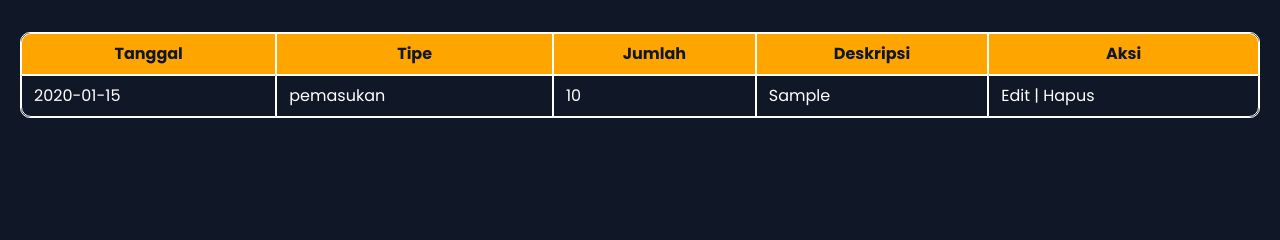
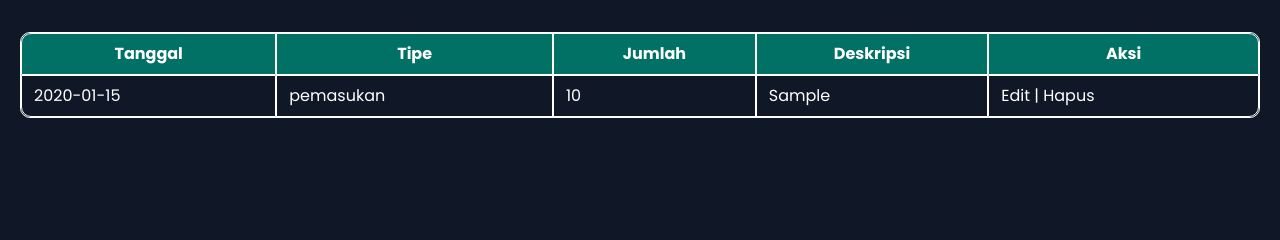
Before and after one commit to yanchrisdifa/WEBPROG-O-2401010755-UAS, a PHP site: page / in a window 1280 px wide. Shown: the part 443-683 px from the top of the page. Run offline with PHP 8.4, Linux system fonts and the light colour scheme; tables that the repository leaves empty hold one stand-in row (values such as "Sample post").

Commit message:
Update table styling

```diff
--- a/app/public/style.css
+++ b/app/public/style.css
@@ -54,8 +54,8 @@ th, td {
 }
 
 table thead tr:first-of-type {
-  background-color: orange;
-  color: #101828;
+  background-color: rgb(0, 113, 100);
+  color: #ffffff;
 }
 
 table tr:first-child th:first-child {
```
